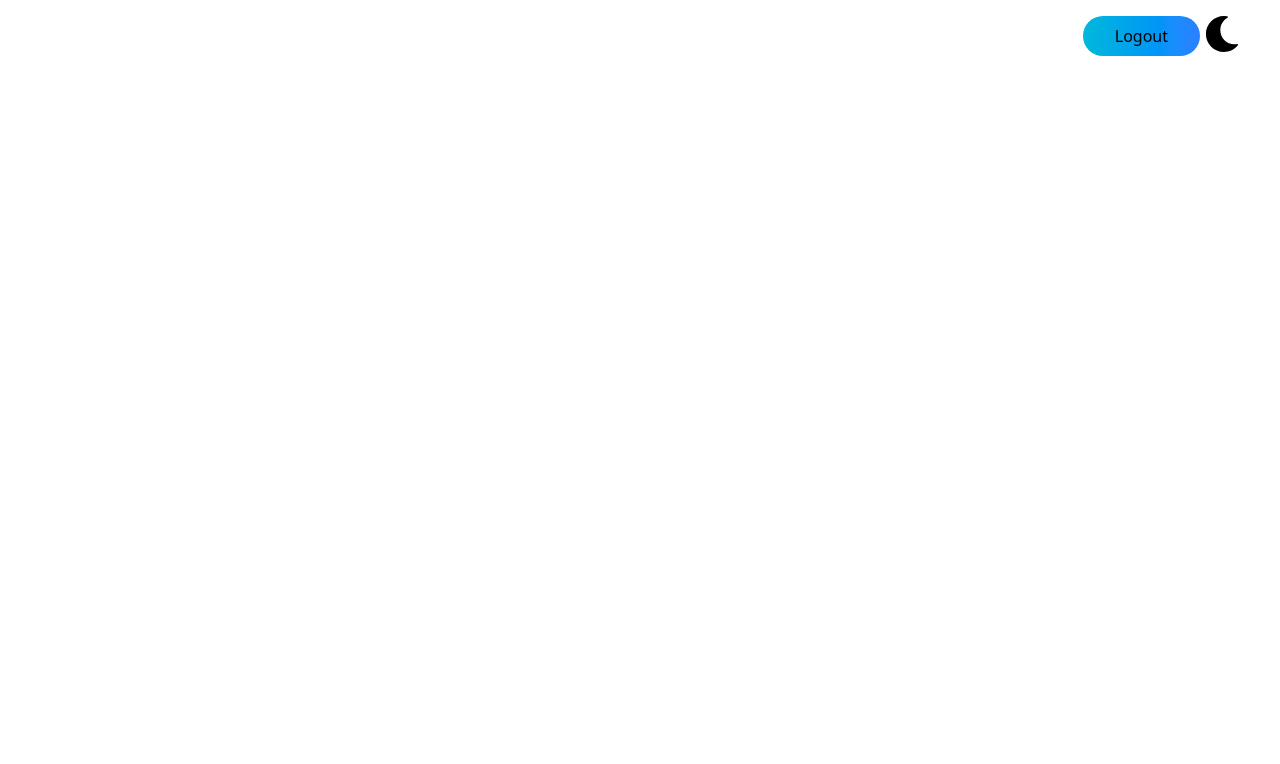
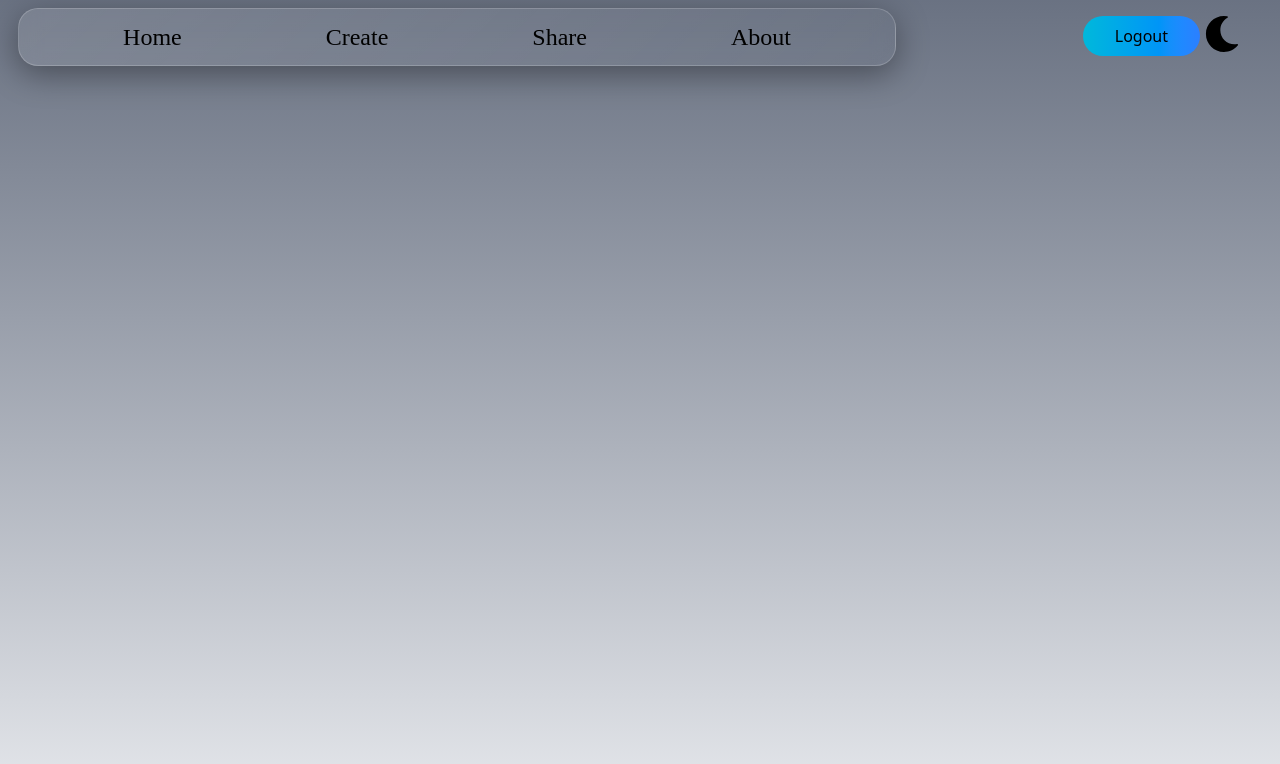
Before and after one commit to Anurag07-07/SecondBrain, a React (Vite) app in the folder frontend/: page /main in a window 1280 px wide. Shown: the top 764 px of the page. Built offline with nearby package versions, Linux system fonts and the light colour scheme; a web font is replaced by a local one.

Commit message:
creating navbar

```diff
--- a/frontend/src/Components/Mainpage.tsx
+++ b/frontend/src/Components/Mainpage.tsx
@@ -1,11 +1,19 @@
+import { Link } from 'react-router-dom'
 import LogoutButton from './LogoutButton'
 import ToogleButton from './ToogleButton'
-
+import './mainpage.css'
 const Mainpage = () => {
   return (
-    <div>
+    <div className=' lg:bg-gradient-to-b from-gray-500 to-gray-200 lg:w-full lg:h-screen'>
       <ToogleButton></ToogleButton>
       <LogoutButton></LogoutButton>
+        {/* Navbar */}
+        <nav className='glass fixed  lg:flex lg:gap-x-36 lg:text-2xl lg:px-26  lg:rounded-full lg:py-3 lg:top-2 lg:right-96  '>
+          <Link to={'/'}>Home</Link>
+          <Link to={'/'}>Create</Link>
+          <Link to={'/'}>Share</Link>
+          <Link to={'/'}>About</Link>
+        </nav>
     </div>
   )
 }
--- /dev/null
+++ b/frontend/src/Components/mainpage.css
@@ -0,0 +1,8 @@
+.glass {
+  background: linear-gradient(135deg, rgba(255, 255, 255, 0.1), rgba(255, 255, 255, 0));
+  backdrop-filter: blur(10px);
+  -webkit-backdrop-filter: blur(10px);
+  border-radius: 20px;
+  border: 1px solid rgba(255, 255, 255, 0.18);
+  box-shadow: 0 8px 32px 0 rgba(0, 0, 0, 0.37);
+}
--- a/frontend/src/index.css
+++ b/frontend/src/index.css
@@ -2,5 +2,5 @@
 @custom-variant dark (&:where(.dark, .dark *));
 
 @theme{
-  --color-darkgrey-100:#D9D9D9
+  --color-darkgrey-100:#D9D9D9,
 }
```
